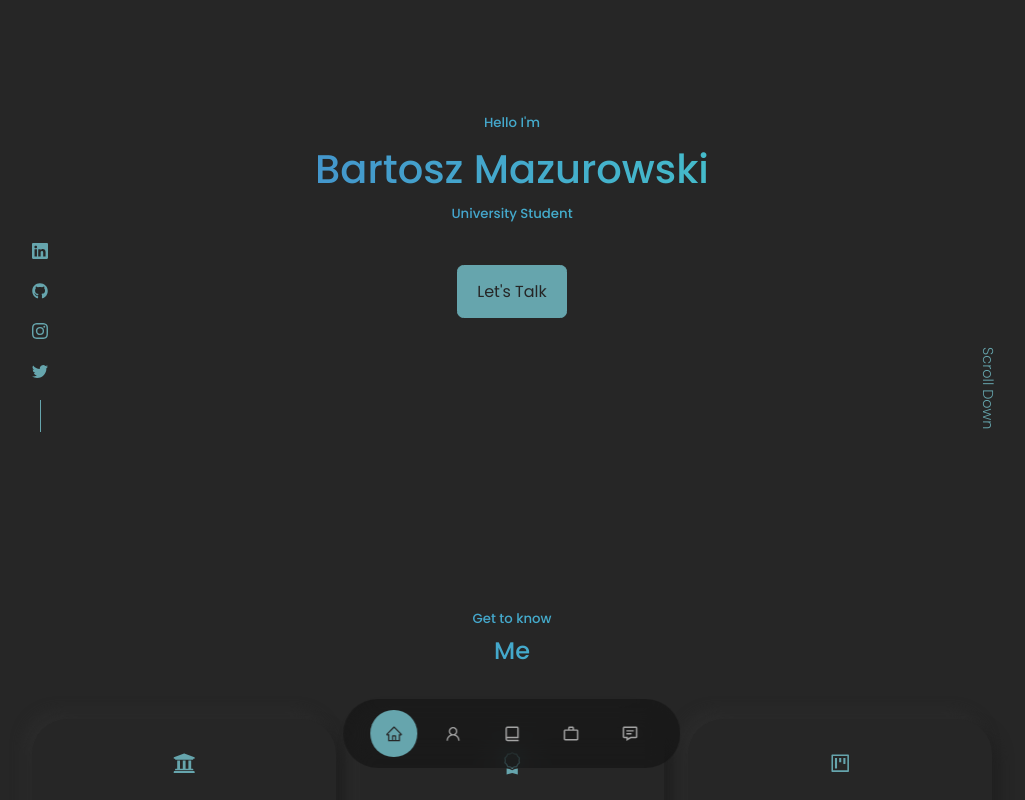
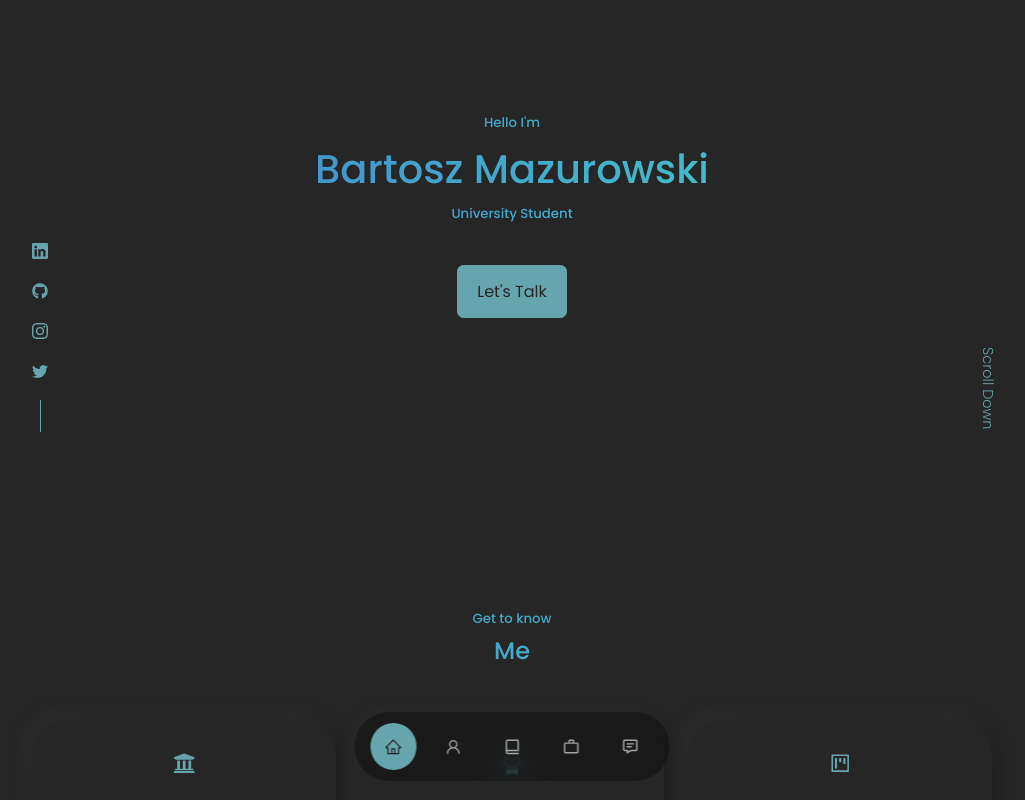
Before and after one commit to BrumaMan/Portfolio-Website, a React (Create React App) app in the folder react-website/: page / in a window 1280 px wide. Shown: the top 800 px of the page, without its empty margins (128-1153 px from the left). Built offline with nearby package versions, Linux system fonts and the light colour scheme.

Commit message:
Changed nav style

```diff
--- a/react-website/src/components/nav/nav.css
+++ b/react-website/src/components/nav/nav.css
@@ -2,12 +2,12 @@ nav {
   background: rgba(0, 0, 0, 0.3);
   width: max-content;
   display: block;
-  padding: 0.7rem 1.7rem;
+  padding: 0.7rem 1rem;
   z-index: 2;
   position: fixed;
   left: 50%;
   transform: translateX(-50%);
-  bottom: 2rem;
+  bottom: 1.2rem;
   display: flex;
   gap: 0.8rem;
   border-radius: 3rem;
```
